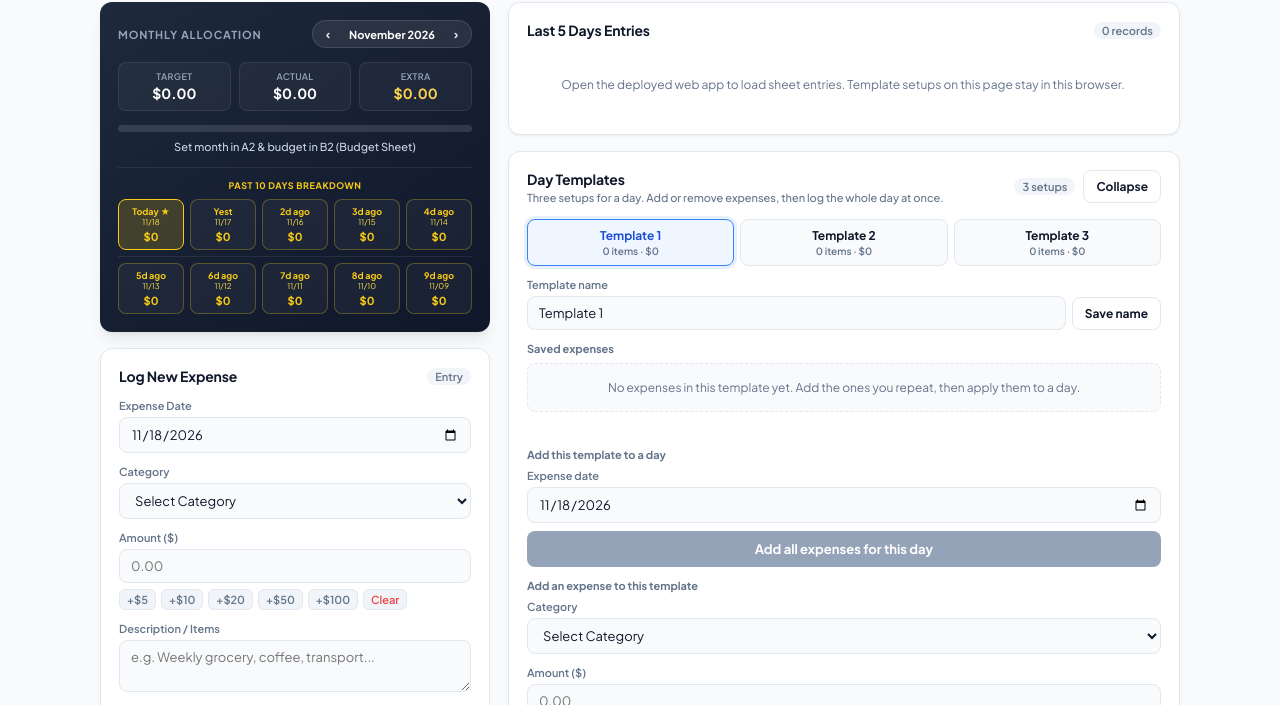
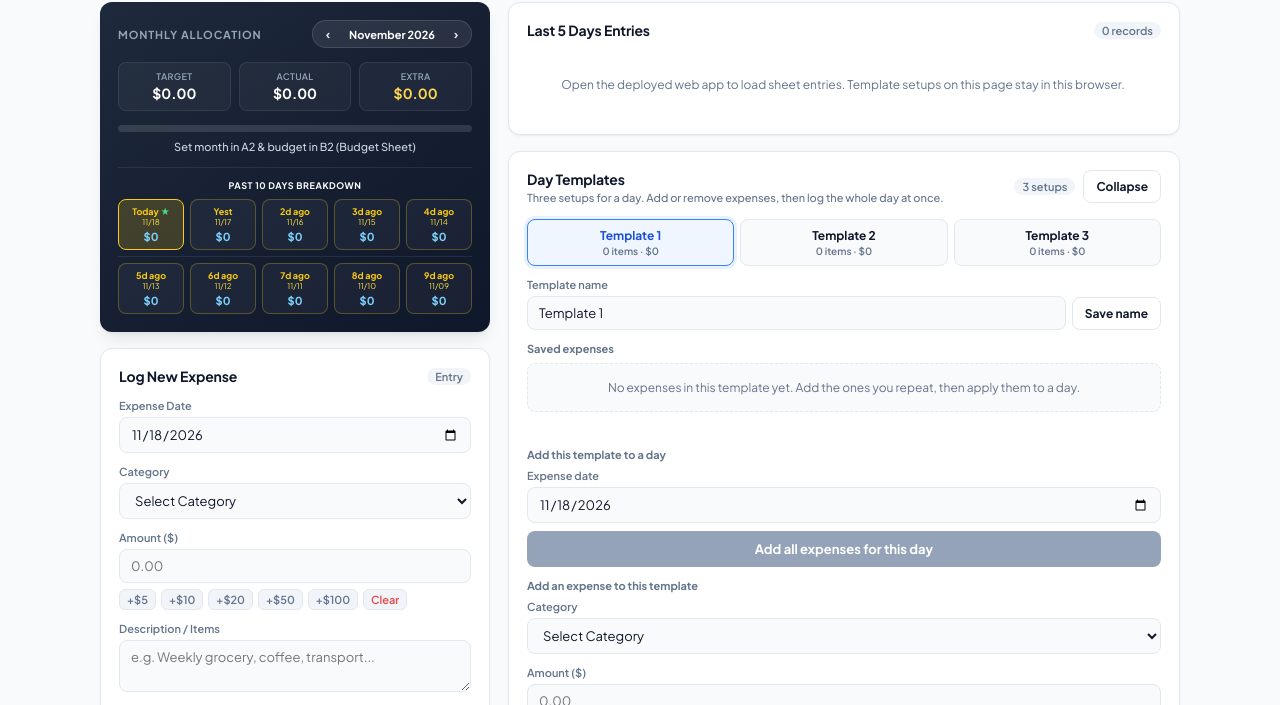
Before and after one commit to garethng18/My-expense, a plain HTML site: page Index.html in a window 1280 px wide. Shown: the part 72-777 px from the top of the page. Drawn offline with Linux system fonts and the light colour scheme.

Commit message:
Recolor the 10-day heading, today's star, and each day's amount.
The heading is white, today's star is green, and the dollar amounts are light blue.

Co-authored-by: garethng18 <garethng18@users.noreply.github.com>

```diff
--- a/Index.html
+++ b/Index.html
@@ -352,7 +352,7 @@
       font-weight: 700;
       letter-spacing: 0.06em;
       text-transform: uppercase;
-      color: #facc15;
+      color: #ffffff;
       text-align: center;
       margin-bottom: 8px;
     }
@@ -392,6 +392,10 @@
       color: #facc15;
     }
 
+    .today-star {
+      color: #4ade80;
+    }
+
     .mini-day-date {
       font-size: 8px;
       color: #fde047;
@@ -401,7 +405,7 @@
     .mini-day-amt {
       font-size: 11px;
       font-weight: 700;
-      color: #facc15;
+      color: #7dd3fc;
     }
 
     .form-group {
@@ -1456,7 +1460,7 @@
       var iso = day.iso || '';
       var cardClass = 'mini-day-card' + (iso && iso === selectedIso ? ' selected-day' : '');
       html += '<button type="button" class="' + cardClass + '" data-iso="' + escapeHtml(iso) + '">' +
-        '<div class="mini-day-name">' + (isToday ? 'Today ★' : escapeHtml(day.label)) + '</div>' +
+        '<div class="mini-day-name">' + (isToday ? 'Today <span class="today-star">★</span>' : escapeHtml(day.label)) + '</div>' +
         '<div class="mini-day-date">' + escapeHtml(day.date) + '</div>' +
         '<div class="mini-day-amt">$' + Math.round(parseFloat(day.amount) || 0) + '</div>' +
         '</button>';
```
